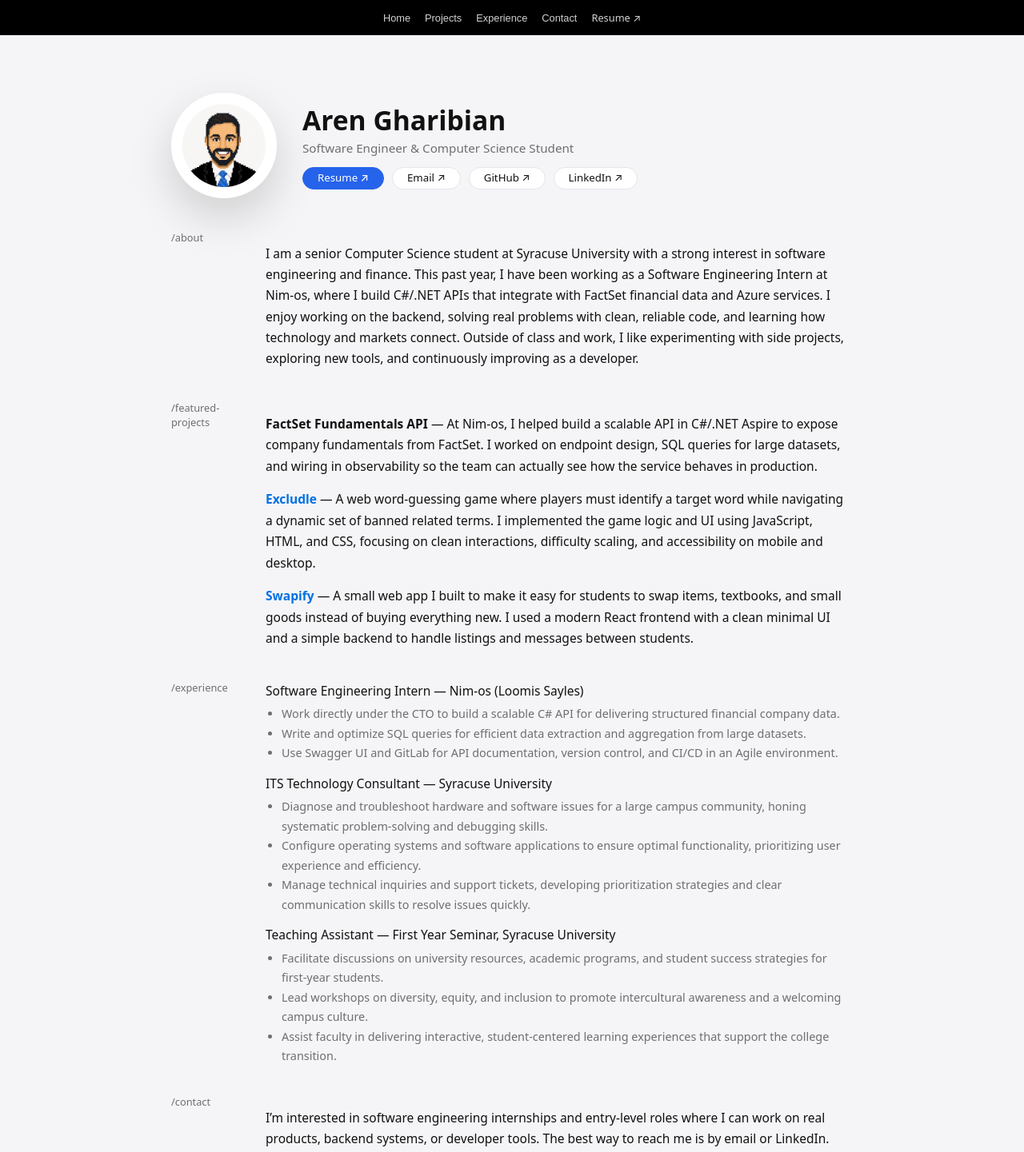
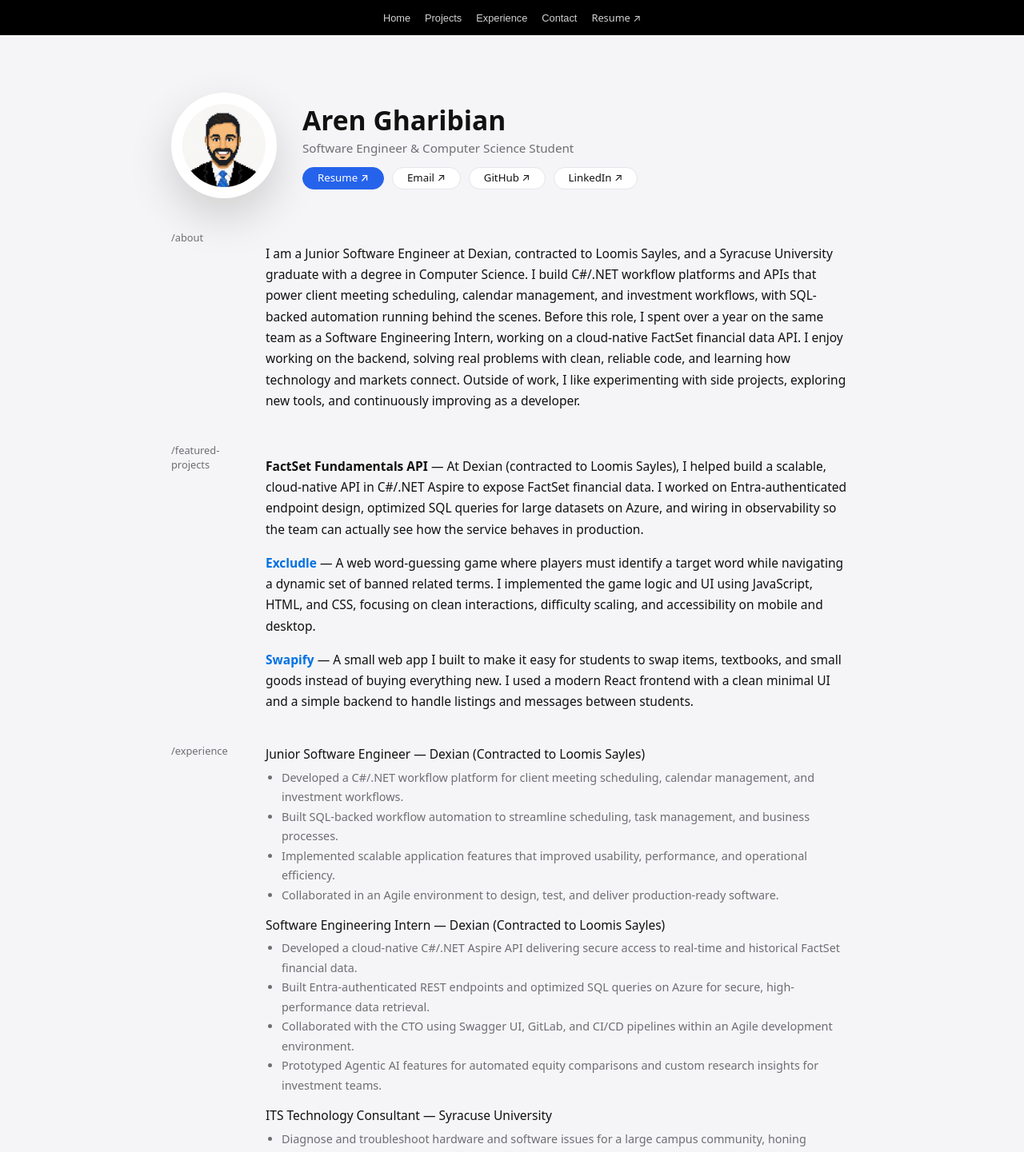
Before and after one commit to arengharibian/arengharibian.github.io, a React (Create React App) app: page / in a window 1280 px wide. Shown: the top 1441 px of the page at 80% size. Built offline with nearby package versions, Linux system fonts and the light colour scheme.

Commit message:
updated bio

```diff
--- a/src/App.js
+++ b/src/App.js
@@ -197,16 +197,19 @@
               <div className="label">/about</div>
               <div className="content">
                 <p>
-                  I am a senior Computer Science student at Syracuse University
-                  with a strong interest in software engineering and finance.
-                  This past year, I have been working as a Software Engineering
-                  Intern at Nim-os, where I build C#/.NET APIs that integrate
-                  with FactSet financial data and Azure services. I enjoy
-                  working on the backend, solving real problems with clean,
-                  reliable code, and learning how technology and markets
-                  connect. Outside of class and work, I like experimenting with
-                  side projects, exploring new tools, and continuously improving
-                  as a developer.
+                  I am a Junior Software Engineer at Dexian, contracted to
+                  Loomis Sayles, and a Syracuse University graduate with a
+                  degree in Computer Science. I build C#/.NET workflow
+                  platforms and APIs that power client meeting
+                  scheduling, calendar management, and investment workflows,
+                  with SQL-backed automation running behind the scenes. Before
+                  this role, I spent over a year on the same team as a Software
+                  Engineering Intern, working on a cloud-native FactSet
+                  financial data API. I enjoy working on the backend, solving
+                  real problems with clean, reliable code, and learning how
+                  technology and markets connect. Outside of work, I like
+                  experimenting with side projects, exploring new tools, and
+                  continuously improving as a developer.
                 </p>
               </div>
             </section>
@@ -216,12 +219,13 @@
               <div className="label">/featured-projects</div>
               <div className="content">
                 <p>
-                  <strong>FactSet Fundamentals API</strong> — At Nim-os, I
-                  helped build a scalable API in C#/.NET Aspire to expose
-                  company fundamentals from FactSet. I worked on endpoint
-                  design, SQL queries for large datasets, and wiring in
-                  observability so the team can actually see how the service
-                  behaves in production.
+                  <strong>FactSet Fundamentals API</strong> — At Dexian
+                  (contracted to Loomis Sayles), I helped build a scalable,
+                  cloud-native API in C#/.NET Aspire to expose FactSet financial
+                  data. I worked on Entra-authenticated endpoint design,
+                  optimized SQL queries for large datasets on Azure, and wiring
+                  in observability so the team can actually see how the
+                  service behaves in production.
                 </p>
                 <p>
                   <strong>
@@ -264,20 +268,54 @@
               <div className="content">
                 <div className="job">
                   <p className="job-title">
-                    Software Engineering Intern — Nim-os (Loomis Sayles)
+                    Junior Software Engineer — Dexian (Contracted to Loomis
+                    Sayles)
                   </p>
                   <ul>
                     <li>
-                      Work directly under the CTO to build a scalable C# API for
-                      delivering structured financial company data.
+                      Developed a C#/.NET workflow platform for client meeting
+                      scheduling, calendar management, and investment
+                      workflows.
                     </li>
                     <li>
-                      Write and optimize SQL queries for efficient data
-                      extraction and aggregation from large datasets.
+                      Built SQL-backed workflow automation to streamline
+                      scheduling, task management, and business processes.
                     </li>
                     <li>
-                      Use Swagger UI and GitLab for API documentation, version
-                      control, and CI/CD in an Agile environment.
+                      Implemented scalable application features that improved
+                      usability, performance, and operational efficiency.
+                    </li>
+                    <li>
+                      Collaborated in an Agile environment to design, test, and
+                      deliver production-ready software.
+                    </li>
+                  </ul>
+                </div>
+
+                <div className="job">
+                  <p className="job-title">
+                    Software Engineering Intern — Dexian (Contracted to Loomis
+                    Sayles)
+                  </p>
+                  <ul>
+                    <li>
+                      Developed a cloud-native C#/.NET Aspire API delivering
+                      secure access to real-time and historical FactSet
+                      financial data.
+                    </li>
+                    <li>
+                      Built Entra-authenticated REST endpoints and optimized
+                      SQL queries on Azure for secure, high-performance data
+                      retrieval.
+                    </li>
+                    <li>
+                      Collaborated with the CTO using Swagger UI, GitLab, and
+                      CI/CD pipelines within an Agile development environment.
+                    </li>
+                    <li>
+                      Prototyped Agentic AI features for automated equity
+                      comparisons and custom research insights for investment
+                      teams.
                     </li>
                   </ul>
                 </div>
@@ -334,10 +372,9 @@
               <div className="label">/contact</div>
               <div className="content">
                 <p>
-                  I’m interested in software engineering internships and
-                  entry-level roles where I can work on real products, backend
-                  systems, or developer tools. The best way to reach me is by
-                  email or LinkedIn.
+                  I’m interested in software engineering roles where I can work
+                  on real products, backend systems, or developer tools. The
+                  best way to reach me is by email or LinkedIn.
                 </p>
                 <p className="signature">— Aren</p>
               </div>
```
